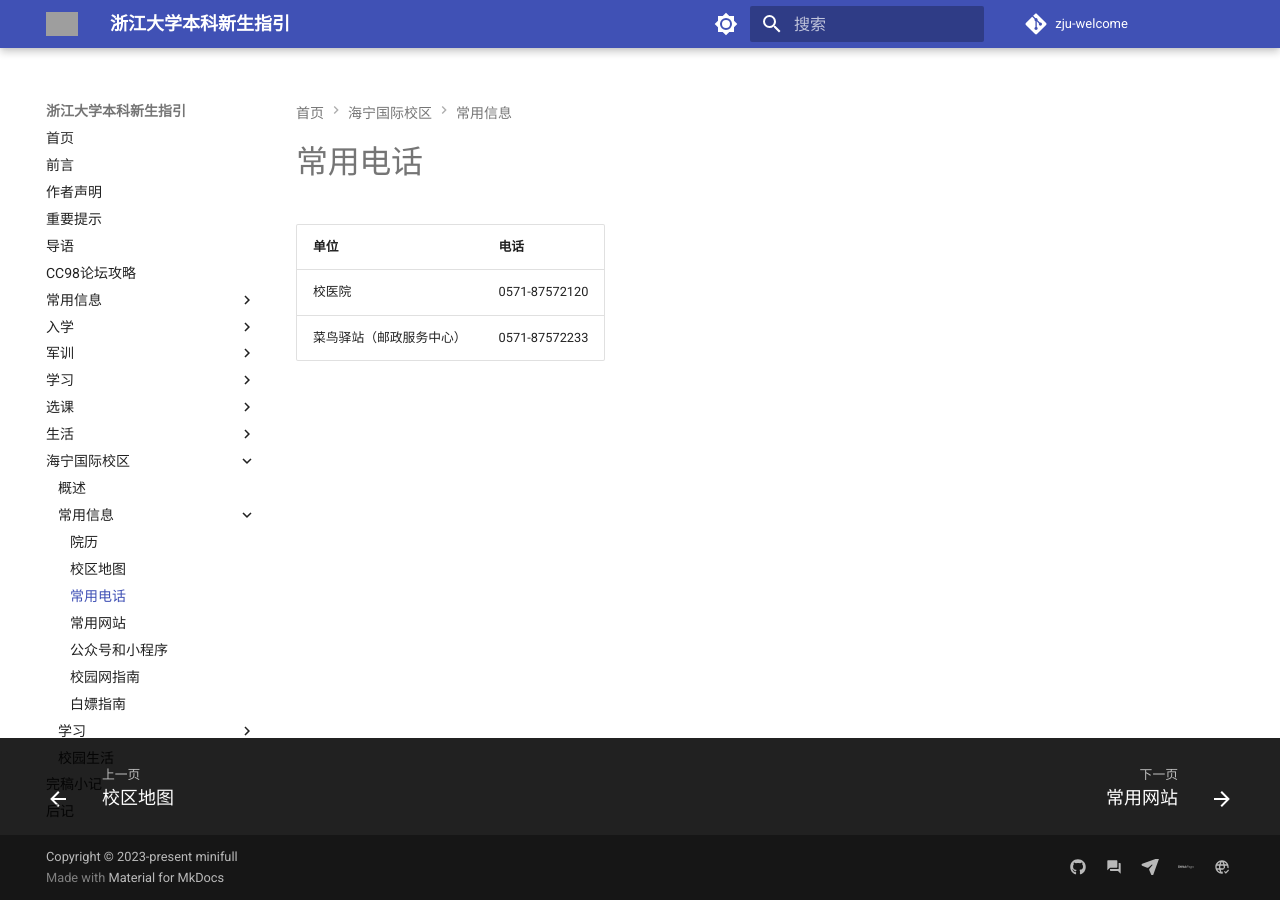
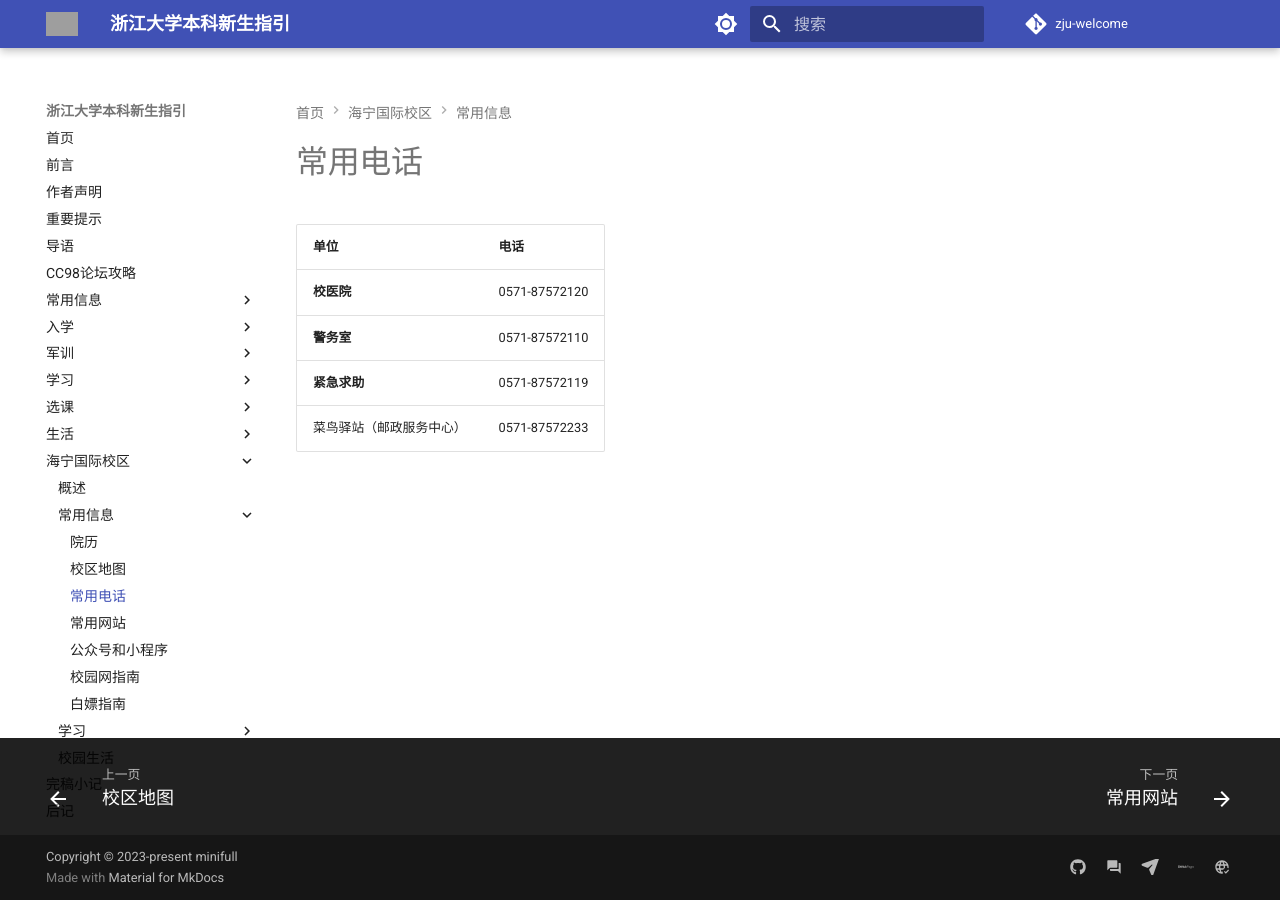
Before and after one commit to mini-full/zju-welcome, an MkDocs documentation site: the page built from docs/haining/basics/contact.md, in a window 1280 px wide. Built offline with MkDocs 1.6.1 and Material for MkDocs 9.7.7, drawn with Linux system fonts in a browser that asks for light colours; comment, search, counter and statistics services are not loaded; grey boxes are pictures that could not be loaded.

Commit message:
add emergency contacts

```diff
--- a/docs/haining/basics/contact.md
+++ b/docs/haining/basics/contact.md
@@ -1,6 +1,8 @@
 # 常用电话
 
-| 单位 | 电话 |
-| --- | --- |
-| 校医院 | 0571-87572120 |
+| 单位                     | 电话          |
+| ------------------------ | ------------- |
+| **校医院**                   | 0571-87572120 |
+| **警务室**                   | 0571-87572110 |
+| **紧急求助**                 | 0571-87572119 |
 | 菜鸟驿站（邮政服务中心） | 0571-87572233 |
```
